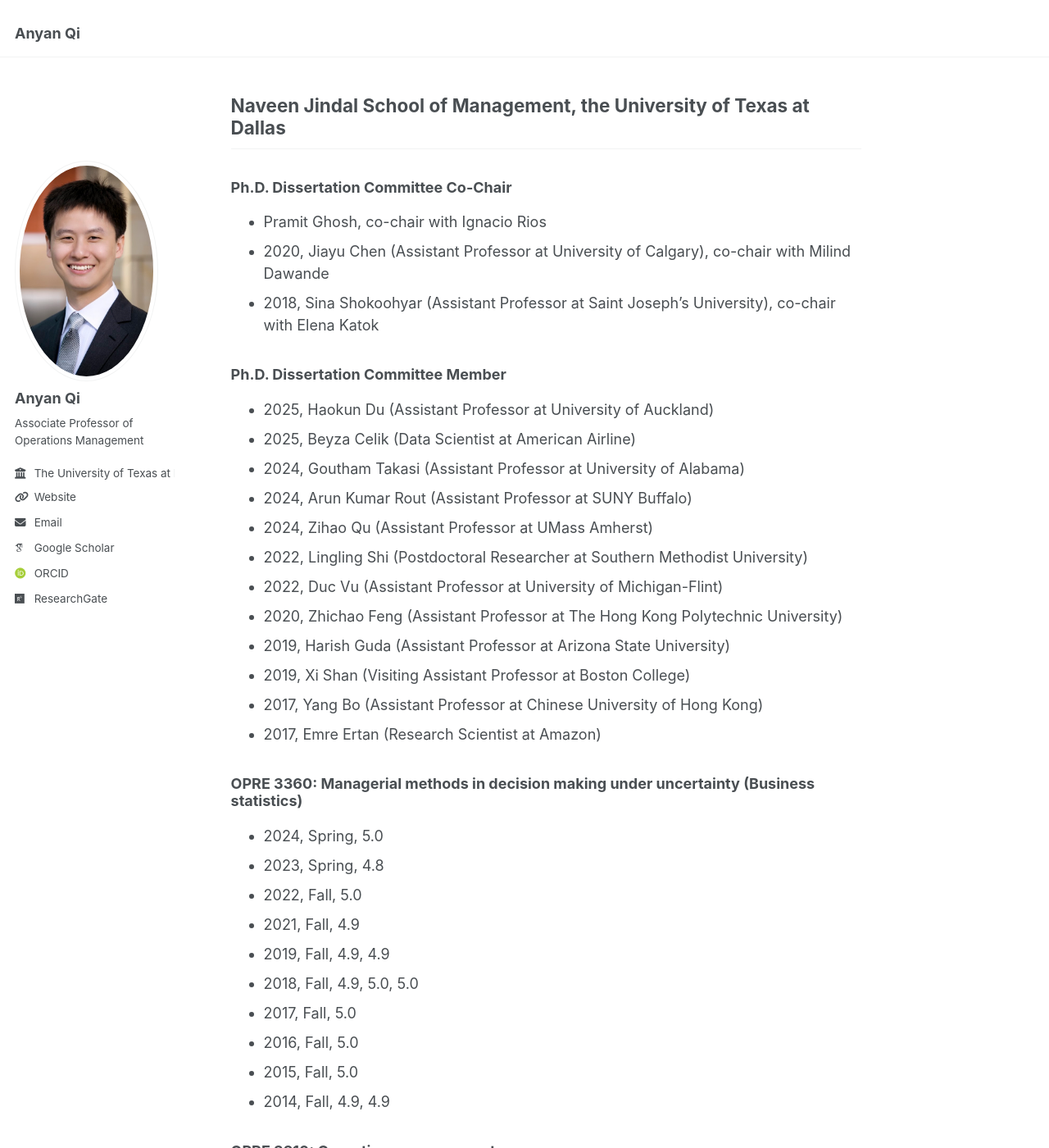
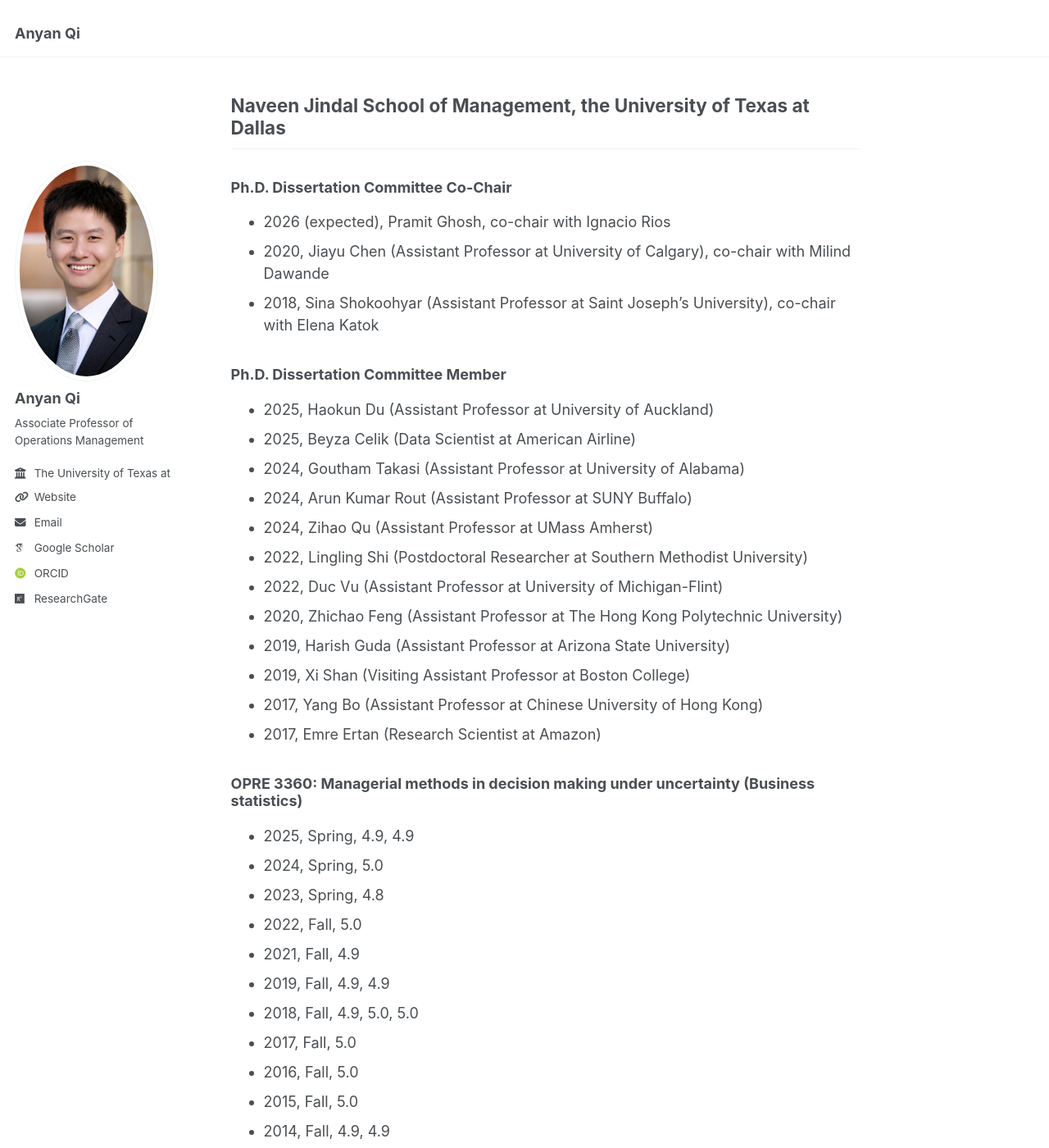
Before and after one commit to qi-anyan/qi-anyan.github.io, a Jekyll site: the page built from _pages/about.md, in a window 1280 px wide and 1400 px high, scrolled down 3908 px. Shown: the whole window at 82% size. Built offline with Jekyll 4.4.1, drawn with Linux system fonts in a browser that asks for light colours; some web fonts are replaced.

Commit message:
Initial commit

```diff
--- a/_pages/about.md
+++ b/_pages/about.md
@@ -114,7 +114,7 @@ Naveen Jindal School of Management, the University of Texas at Dallas
 
 ### Ph.D. Dissertation Committee Co-Chair
 
-- Pramit Ghosh, co-chair with Ignacio Rios
+- 2026 (expected), Pramit Ghosh, co-chair with Ignacio Rios
 - 2020, Jiayu Chen (Assistant Professor at University of Calgary), co-chair with Milind Dawande
 - 2018, Sina Shokoohyar (Assistant Professor at Saint Joseph’s University), co-chair with Elena Katok
 
@@ -137,6 +137,7 @@ Naveen Jindal School of Management, the University of Texas at Dallas
 
 ### OPRE 3360: Managerial methods in decision making under uncertainty (Business statistics)
 
+- 2025, Spring, 4.9, 4.9
 - 2024, Spring, 5.0
 - 2023, Spring, 4.8
 - 2022, Fall, 5.0
```
Also changed, not shown: 8 other files.
